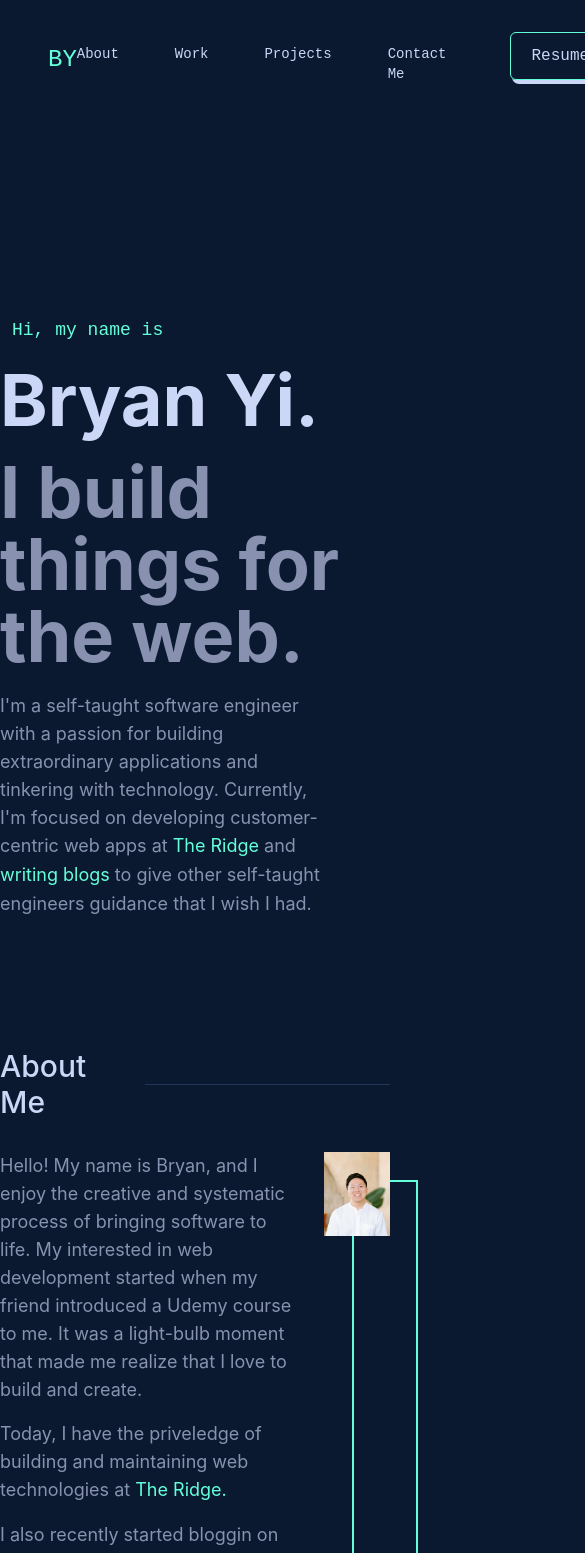
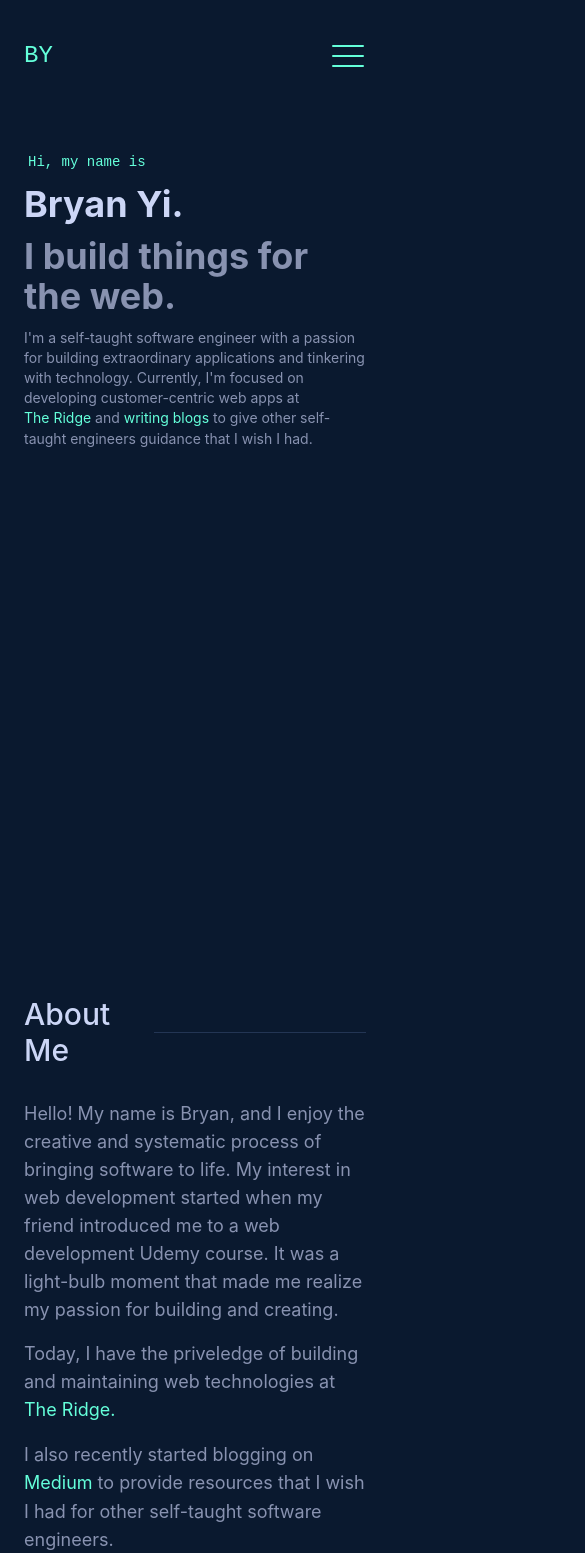
Before and after one commit to bryanyi/bryanyi-portfolio-v2, a Next.js app: page / in a window 390 px wide. Shown: the top 1553 px of the page, 585 px wide, since content can reach past the window. Built offline with nearby package versions, Linux system fonts and the light colour scheme.

Commit message:
intro and nav responsiveness

```diff
--- a/app/components/About.tsx
+++ b/app/components/About.tsx
@@ -4,40 +4,28 @@ const About = () => {
   return (
     <>
       <section id="about" className="about-section mb-40">
-        <h2 className="flex justify-start items-center text-3xl font-medium relative after:content-[''] after:block after:relative after:bg-[#233554] after:w-[300px] after:h-[1px] after:ml-8">
-          About Me
-        </h2>
+        <h2 className="flex justify-start items-center text-3xl font-medium relative after:content-[''] after:block after:relative after:bg-[#233554] after:w-[300px] after:h-[1px] after:ml-8">About Me</h2>
 
-        <div className="text-secondary text-lg grid grid-cols-aboutGrid mt-8 gap-x-7">
+        <div className="text-secondary text-lg flex flex-col md:grid grid-cols-aboutGrid mt-8 gap-x-7">
           <div className="flex flex-col gap-y-4">
             <div>
-              Hello! My name is Bryan, and I enjoy the creative and systematic
-              process of bringing software to life. My interested in web
-              development started when my friend introduced a Udemy course to
-              me. It was a light-bulb moment that made me realize that I
-              love to build and create.
+              Hello! My name is Bryan, and I enjoy the creative and systematic process of bringing software to life. My interest in web development started when my friend introduced me to a web development Udemy course. It was a light-bulb moment
+              that made me realize my passion for building and creating.
             </div>
             <div>
-              Today, I have the priveledge of building and maintaining web
-              technologies at{" "}
+              Today, I have the priveledge of building and maintaining web technologies at{" "}
               <a className="fun-underline" href="https://www.ridge.com">
                 The Ridge.
               </a>{" "}
             </div>
             <div>
-              I also recently started bloggin on{" "}
-              <a
-                className="fun-underline"
-                href="https://www.medium.com/@bryanyi"
-              >
+              I also recently started blogging on{" "}
+              <a className="fun-underline" href="https://www.medium.com/@bryanyi">
                 Medium
               </a>{" "}
-              to provide resources that I wish I had for other self-taught
-              software engineers.
+              to provide resources that I wish I had for other self-taught software engineers.
             </div>
-            <div>
-              Here are a few technologies I've been working with lately:
-            </div>
+            <div>Here are a few technologies I've been working with lately:</div>
             <ul className="about-technologies">
               <li className="flex gap-x-1 items-center text-accent">
                 <VscChevronRight />
@@ -66,12 +54,7 @@ const About = () => {
             </ul>
           </div>
           <div className="portfolio-image">
-            <Img
-              src={"/bryan_profile.jpeg"}
-              alt={"Bryan's Profile Picture"}
-              width={550}
-              height={250}
-            />
+            <Img src={"/bryan_profile.jpeg"} alt={"Bryan's Profile Picture"} width={550} height={250} />
           </div>
         </div>
       </section>
--- /dev/null
+++ b/app/components/Contact.tsx
@@ -0,0 +1,18 @@
+const Contact = () => {
+  return (
+    <>
+      <section className="contact-section flex flex-col items-center justify-center mb-48">
+        <h1 className="text-3xl font-medium text-center mb-7">Get In Touch</h1>
+        <p className="text-center text-secondary w-5/12 mb-7">
+          I'm always open to chatting about software engineering, tech, and building
+          my network. Feel free to send me an e-mail any time!
+        </p>
+        <a href="mailto:bryanyi1206@gmail.com" className="squishy-button">
+          Say Hello
+        </a>
+      </section>
+    </>
+  );
+};
+
+export default Contact;
--- a/app/components/Footer.tsx
+++ b/app/components/Footer.tsx
@@ -1,7 +1,15 @@
 const Footer = () => {
   return (
     <>
-      <footer className="flex justify-around">footer component</footer>
+      <footer className="flex flex-col items-end justify-end font-spacemono text-secondary text-[11px] p-10">
+        <div>Coded by Bryan Yi</div>
+        <div>
+          Design inspired by{" "}
+          <a className="transition duration-150 hover:text-accent" href="https://github.com/bchiang7">
+            Brittany Chiange
+          </a>{" "}
+        </div>
+      </footer>
     </>
   );
 };
--- a/app/components/Introduction.tsx
+++ b/app/components/Introduction.tsx
@@ -1,17 +1,18 @@
 const Introduction = () => {
+  const introIconStyles = "image-hover text-2xl md:text-3xl lg:text-4xl"
   return (
     <>
-      <section id="introduction" className="flex flex-col h-screen text-left pt-28 gap-y-5 mt-40">
-        <h1 className="text-lg font-spacemono text-accent font-thin pl-3">
+      <section id="introduction" className="flex flex-col h-screen text-left gap-y-3 sm:gap-y-5 mt-20 sm:mt-32 lg:mt-40">
+        <h1 className="font-spacemono text-accent font-thin pl-1 text-sm sm:pl-3 lg:text-lg">
           Hi, my name is
         </h1>
 
-        <h2 className="text-7xl font-bold">Bryan Yi.</h2>
-        <h2 className="text-7xl text-secondary font-bold">
+        <h2 className="font-bold text-4xl sm:text-5xl md:text-6xl lg:text-7xl">Bryan Yi.</h2>
+        <h2 className="text-secondary font-bold text-4xl sm:text-5xl md:text-6xl lg:text-7xl">
           I build things for the web.
         </h2>
 
-        <p className="w-5/6 text-secondary text-lg">
+        <p className="text-secondary text-sm md:text-base lg:w-5/6  lg:text-lg">
           I'm a self-taught software engineer with a passion for building
           extraordinary applications and tinkering with technology. Currently,
           I'm focused on developing customer-centric web apps at{" "}
@@ -25,27 +26,27 @@ const Introduction = () => {
           to give other self-taught engineers guidance that I wish I had.
         </p>
 
-        <div className="flex gap-x-9 text-lg mt-2">
+        <div className="flex gap-x-9 mt-2 text-sm lg:text-lg">
           <a
             href="https://www.linkedin.com/in/bryantaeyi/"
             target="_blank"
             rel="noopener noreferrer"
           >
-            <i className="fab fa-linkedin text-4xl image-hover"></i>
+            <i className={`fab fa-linkedin ${introIconStyles}`}></i>
           </a>
           <a
             href="https://github.com/bryanyi"
             target="_blank"
             rel="noopener noreferrer"
           >
-            <i className="fab fa-github text-4xl image-hover"></i>
+            <i className={`fab fa-github ${introIconStyles}`}></i>
           </a>
           <a
             href="./BryanYi_Resume.pdf"
             target="_blank"
             rel="noopener noreferrer"
           >
-            <i className="far fa-file text-4xl image-hover"></i>
+            <i className={`far fa-file ${introIconStyles}`}></i>
           </a>
         </div>
       </section>
--- a/app/components/Nav.tsx
+++ b/app/components/Nav.tsx
@@ -1,12 +1,12 @@
 const Nav = () => {
   return (
     <>
-      <header className="flex justify-between h-8 w-full px-12 pt-11 font-spacemono text-sm">
-        <a href="/" className="text-accent text-2xl">
+      <header className="flex justify-between h-full w-full px-6 sm:px-12 pt-10 font-spacemono text-sm">
+        <a href="/" className="text-accent text-2xl flex justify-center items-center">
           BY
         </a>
 
-        <ul className="flex justify-around list-none gap-x-14 font-thin">
+        <ul className="hidden md:flex justify-around items-center list-none gap-x-14 font-thin">
           <li className="list-hover">
             <a href="#about">About</a>
           </li>
@@ -25,6 +25,10 @@ const Nav = () => {
             </a>
           </li>
         </ul>
+
+        <div className="menu-hamburger cursor-pointer flex justify-center items-center md:hidden">
+          <div className="hamburger_line"></div>
+        </div>
       </header>
     </>
   );
--- a/app/globals.css
+++ b/app/globals.css
@@ -13,7 +13,7 @@
   --Nav: #0a192f;
   --project: #a8b2d1;
   --project-desc: #112240;
-  --silver-grey: #233554
+  --silver-grey: #233554;
 }
 
 .squishy-button {
@@ -42,3 +42,9 @@
 .about-technologies {
   @apply grid grid-cols-technologiesGrid gap-x-4 p-0 mt-3 overflow-hidden;
 }
+
+.hamburger_line {
+  @apply bg-accent w-8 h-[2px] my-[3px] mx-[2px] rounded-[10px] transition-all duration-500 ease-in-out
+  after:content-[""] after:absolute after:w-8 after:h-[2px] after:bg-accent after:rounded-[10px] after:transition-all after:duration-500 after:ease-in-out after:translate-y-[10px]
+  before:content-[""] before:absolute before:w-8 before:h-[2px] before:bg-accent before:rounded-[10px] before:transition-all before:duration-500 before:ease-in-out before:translate-y-[-10px];
+}
--- a/app/page.tsx
+++ b/app/page.tsx
@@ -1,4 +1,5 @@
 import About from "./components/About";
+import Contact from "./components/Contact";
 import Footer from "./components/Footer";
 import Introduction from "./components/Introduction";
 import Nav from "./components/Nav";
@@ -8,22 +9,15 @@ import Work from "./components/Work";
 export default function Home() {
   return (
     <>
-      <main className="">
-        <header>
-          <Nav />
-        </header>
-
-        <section className="max-w-screen-lg mx-auto">
-          <Introduction />
-          <About />
-          <Work />
-          <Projects />
-        </section>
-
-        <footer>
-          <Footer />
-        </footer>
+      <Nav />
+      <main className="mx-auto px-6 sm:max-w-lg sm:px-0 md:max-w-screen-sm lg:max-w-screen-lg">
+        <Introduction />
+        <About />
+        <Work />
+        <Projects />
+        <Contact />
       </main>
+      <Footer />
     </>
   );
 }
--- a/data/workhistory.ts
+++ b/data/workhistory.ts
@@ -10,7 +10,7 @@ const WorkHistory: WorkInfo[] = [
     description: [
       "Engineered Next.js/Typescript, TailwindCSS, Builder.io, and Netlify to build faster landing pages that can be quickly iterated by the marketing and design teams while maintaining speed performance from over a second to 500ms.",
       "Developed new workflows to efficiently streamline the integration and iteration of code base and third-party apps used by the marketing team to work with the integration of Webpack.",
-      "Collaborated with designers to improve user interface, user experience, and mobile responsiveness by adjusting SCSS and restructuring HTML/Liquid pages.",
+      "Collaborated with designers to improve user interface, user experience, and mobile responsiveness by adjusting SCSS and restructuring HTML/Liquid pages to achieve and maintain scalability.",
     ],
   },
 ];
```
Also changed, not shown: data/otherProjects.ts (added, +25 -0 lines).
